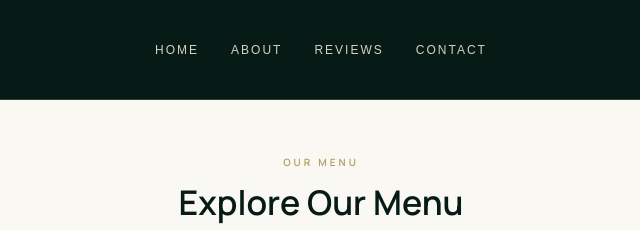
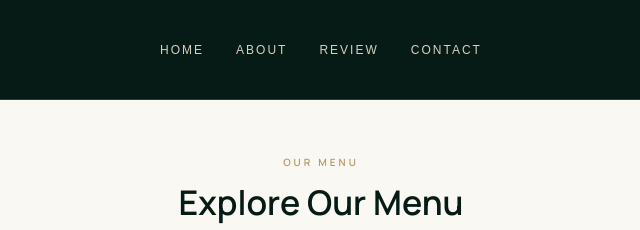
Before and after one commit to vilaiphonek68-art/Aim-Aam--restaurant, a plain HTML site: page menu.html in a window 1280 px wide. Shown: the top 230 px of the page, 319-959 px from the left. Drawn offline with nearby package versions, Linux system fonts and the light colour scheme.

Commit message:
Change 'REVIEWS' link text to 'REVIEW'

```diff
--- a/menu.html
+++ b/menu.html
@@ -21,7 +21,7 @@
         <nav class="navbar">
             <a href="index.html">HOME</a>
             <a href="index.html#about">ABOUT</a>
-             <a href="index.html#reviews">REVIEWS</a>
+             <a href="index.html#reviews">REVIEW</a>
             <a href="index.html#contact">CONTACT</a>
         </nav>
 
```
